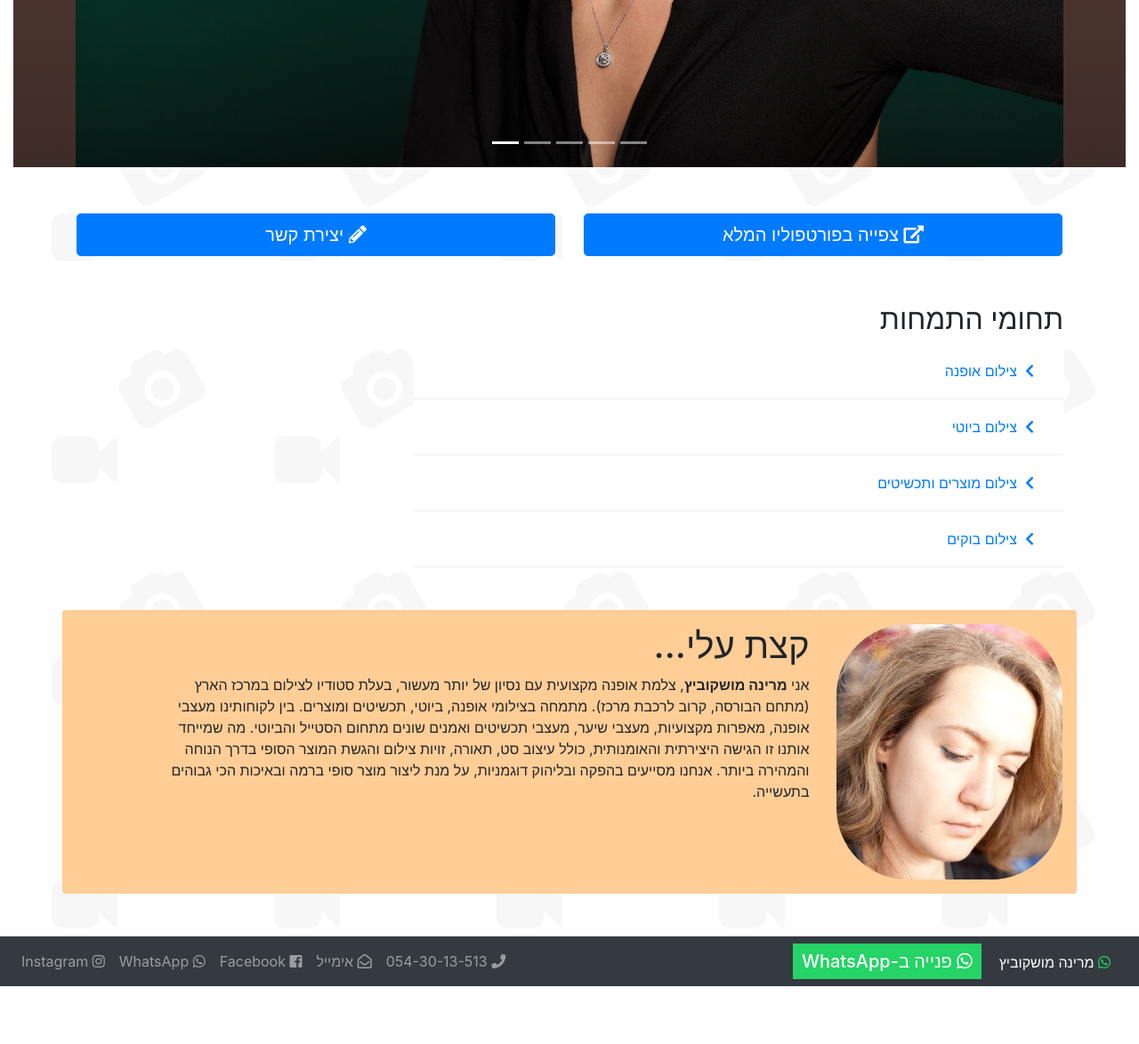
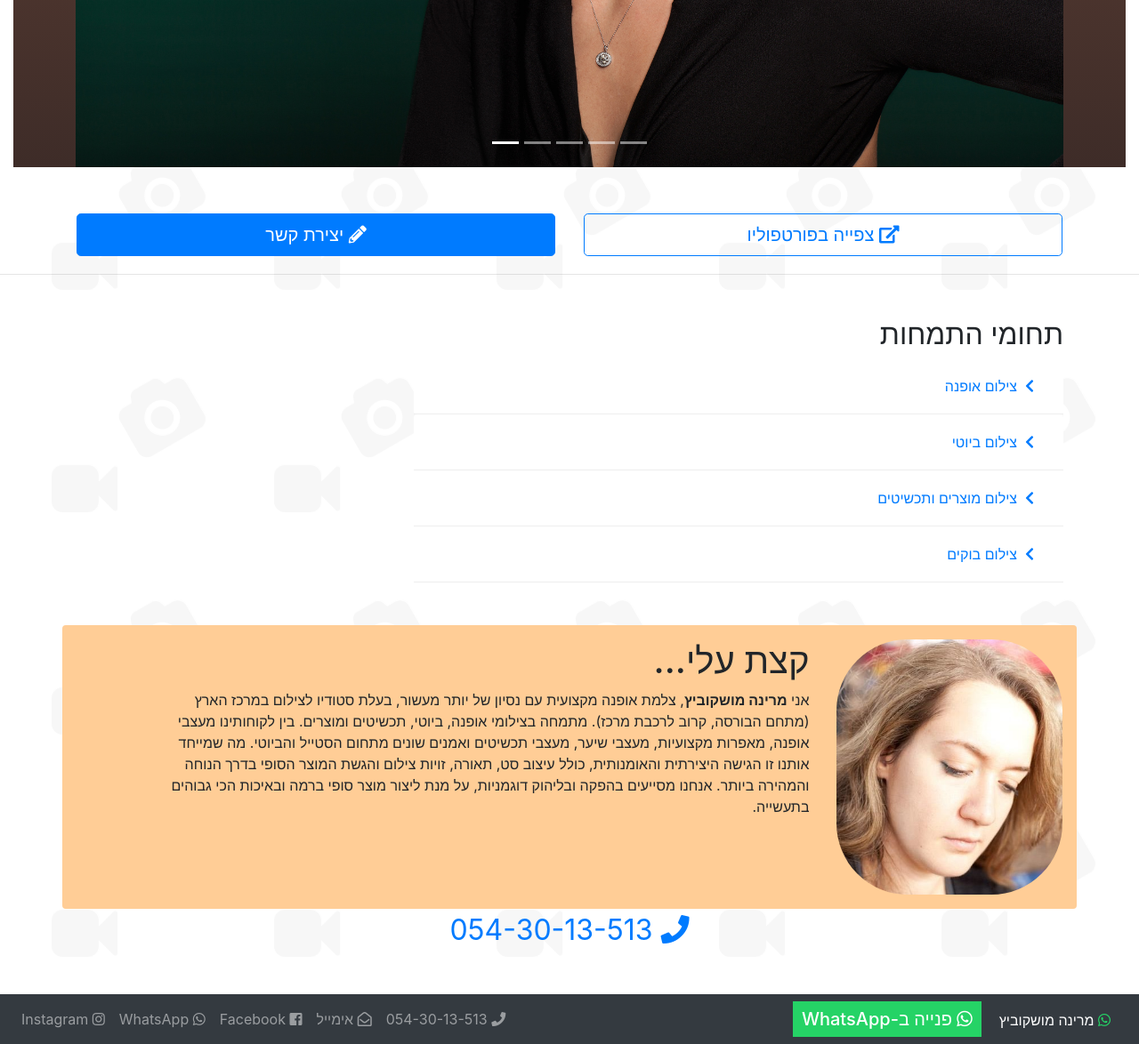
Before and after one commit to sgchris/multashkalp, a PHP site: page / in a window 1280 px wide. Shown: the part 678-1852 px from the top of the page at 89% size. Before the commit the page ends 1787 px from the top, so only its background shows below. Run offline with PHP 8.4, Linux system fonts and the light colour scheme; some libraries are stand-ins or nearby versions.

Commit message:
changed buttons styles. added BG to contact form

```diff
--- a/assets/contact-us-form.html
+++ b/assets/contact-us-form.html
@@ -23,9 +23,8 @@
 <hr />
 <div class="row ltr">
     <div class="col-12 col-md-6 offset-md-3 rtl">
-        <a href="tel:+972543013513" class="btn btn-outline-secondary d-block" title="להיתקשר ישירות">
+        <a href="tel:+972543013513" class="d-block direct-phone-call-link" title="להיתקשר ישירות">
             <i class="fas fa-phone"></i> 054-30-13-513
-            <span class="d-none d-lg-inline">להתקשר ישירות</span>
         </a>
     </div>
 </div>
--- a/assets/styles.css
+++ b/assets/styles.css
@@ -25,6 +25,17 @@ body {
     margin-left: auto;
     margin-right: auto;
 }
+
+.contact-us-form-wrapper {
+    border-top: 1px solid #27a745;
+    border-bottom: 1px solid #27a745;
+    background: #d4e7ff;
+}
+
+.contact-form {
+    padding: 1rem;
+}
+
 .contact-form .input-error-message {
     visibility: hidden;
     display: block;
@@ -39,6 +50,11 @@ body {
     padding-top: 50px;
     box-sizing: border-box;
     display: none;
+}
+
+.direct-phone-call-link {
+    font-size: 2em;
+    text-align: center;
 }
 
 .categories-bullets .card {
--- a/index.php
+++ b/index.php
@@ -96,17 +96,17 @@
 
     <!-- contact us buttons -->
     <div class="container rtl mt-5">
-        <div class="row">
-            <div class="col-12 col-sm-6 px-3 py-1">
-                <a href="http://multashka.com" target="_blank" class="btn btn-primary btn-block btn-lg"><i class="fa fa-external-link-alt"></i> צפייה בפורטפוליו המלא</a>
+        <div class="row ltr">
+            <div class="col-8 offset-2 col-sm-6 offset-sm-0 px-3 py-1 rtl"><!-- padding X, padding Y -->
+                <button type="button" onclick="openContactUs(1);" class="btn btn-primary btn-block btn-lg"><i class="fa fa-pencil-alt"></i> יצירת קשר</button>
             </div>
-            <div class="col-12 col-sm-6 px-3 py-1">
-                <button type="button" onclick="openContactUs(1);" class="btn btn-primary btn-block btn-lg"><i class="fa fa-pencil-alt"></i> יצירת קשר</button>
+            <div class="col-8 offset-2 col-sm-6 offset-sm-0 px-3 py-1 rtl">
+                <a href="http://multashka.com" target="_blank" class="btn btn-outline-primary btn-block btn-lg"><i class="fa fa-external-link-alt"></i> צפייה בפורטפוליו</a>
             </div>
         </div>
     </div>
 
-    <div class="container rtl mt-5 contact-us-form-wrapper contact-us-form-wrapper-1 d-none" style="background: #EEE;">
+    <div class="container rtl mt-5 contact-us-form-wrapper contact-us-form-wrapper-1 d-none">
         <?php include __DIR__.'/assets/contact-us-form.html'; ?>
     </div>
 
@@ -138,6 +138,8 @@
         ],
     ]
     ?>
+
+    <hr />
 
     <!-- Accordion -->
     <div class="container rtl mt-5 categories-bullets">
@@ -185,6 +187,16 @@
                 אנחנו מסייעים בהפקה ובליהוק דוגמניות, על מנת ליצור מוצר סופי ברמה ובאיכות הכי גבוהים בתעשייה.
                 </p>
             </div>
+        </div>
+    </div>
+
+    <div class="container">
+        <div class="row ltr">
+        <div class="col-12 col-md-6 offset-md-3 rtl">
+            <a href="tel:+972543013513" class="d-block direct-phone-call-link" title="להיתקשר ישירות">
+                <i class="fas fa-phone"></i> 054-30-13-513
+            </a>
+        </div>
         </div>
     </div>
 
```
